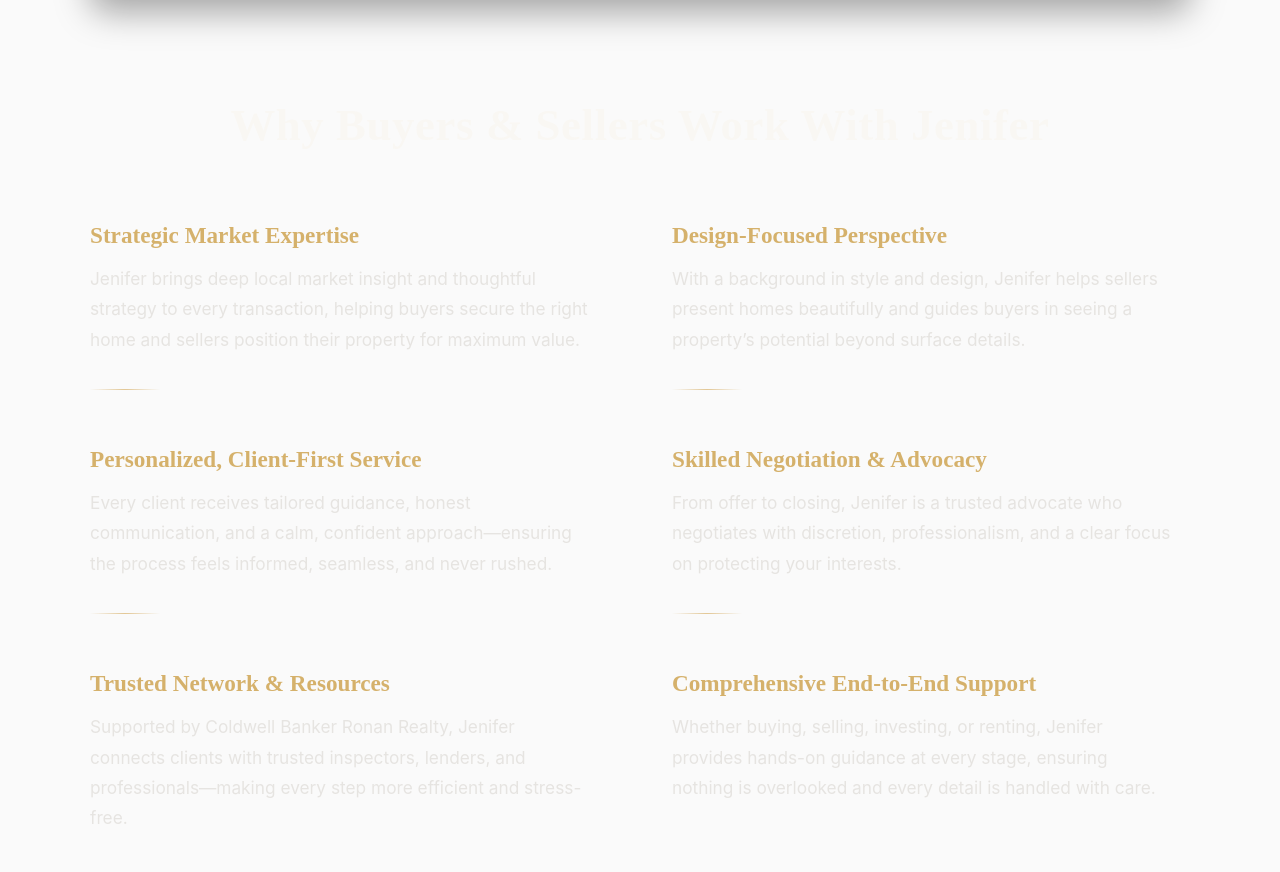
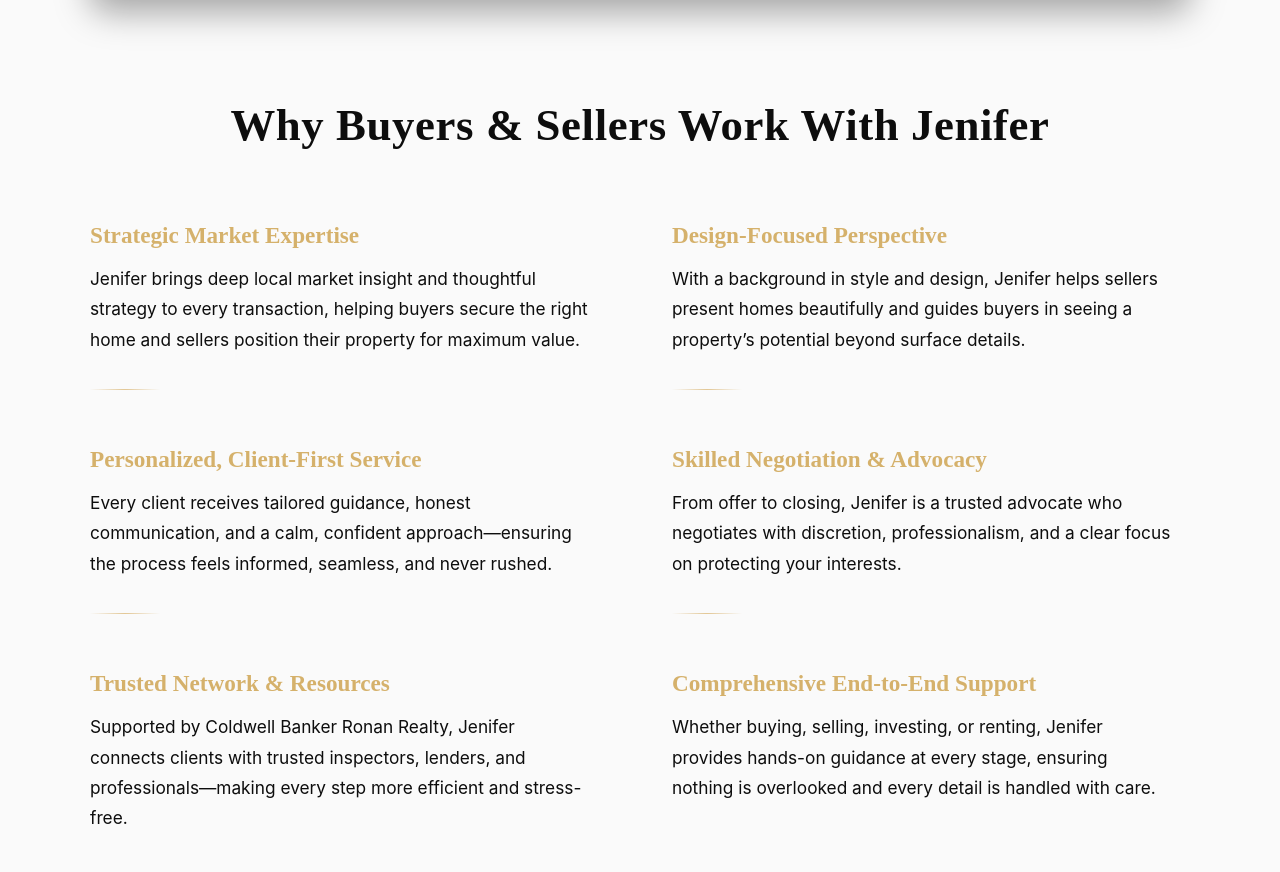
Before and after one commit to CristianoVala/JeniferVala, a plain HTML site: page index.html in a window 1280 px wide. Shown: the part 2126-2998 px from the top of the page. Drawn offline with Linux system fonts and the light colour scheme.

Commit message:
Update style.css

```diff
--- a/style.css
+++ b/style.css
@@ -415,7 +415,7 @@ header h1 {
     text-align: center;
     font-family: "Playfair Display", serif;
     font-size: 2.8rem;
-    color: #f9f7f3;
+    color: #0d0d0d;
     margin-bottom: 55px;
     letter-spacing: 0.6px;
 }
@@ -446,7 +446,7 @@ header h1 {
 .why-item p {
     font-size: 1.08rem;
     line-height: 1.75;
-    color: #e6e4e1;
+    color: #0d0d0d;
     max-width: 500px;
 }
 
```
